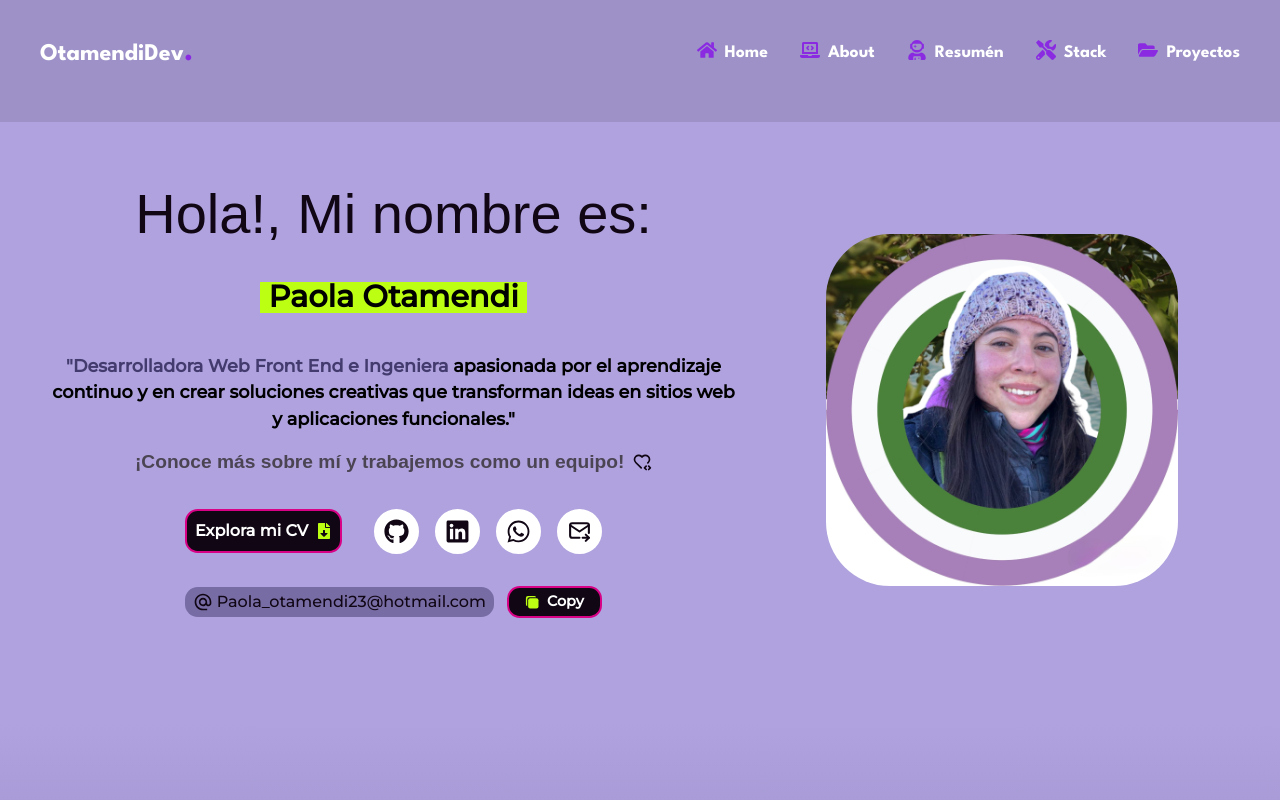
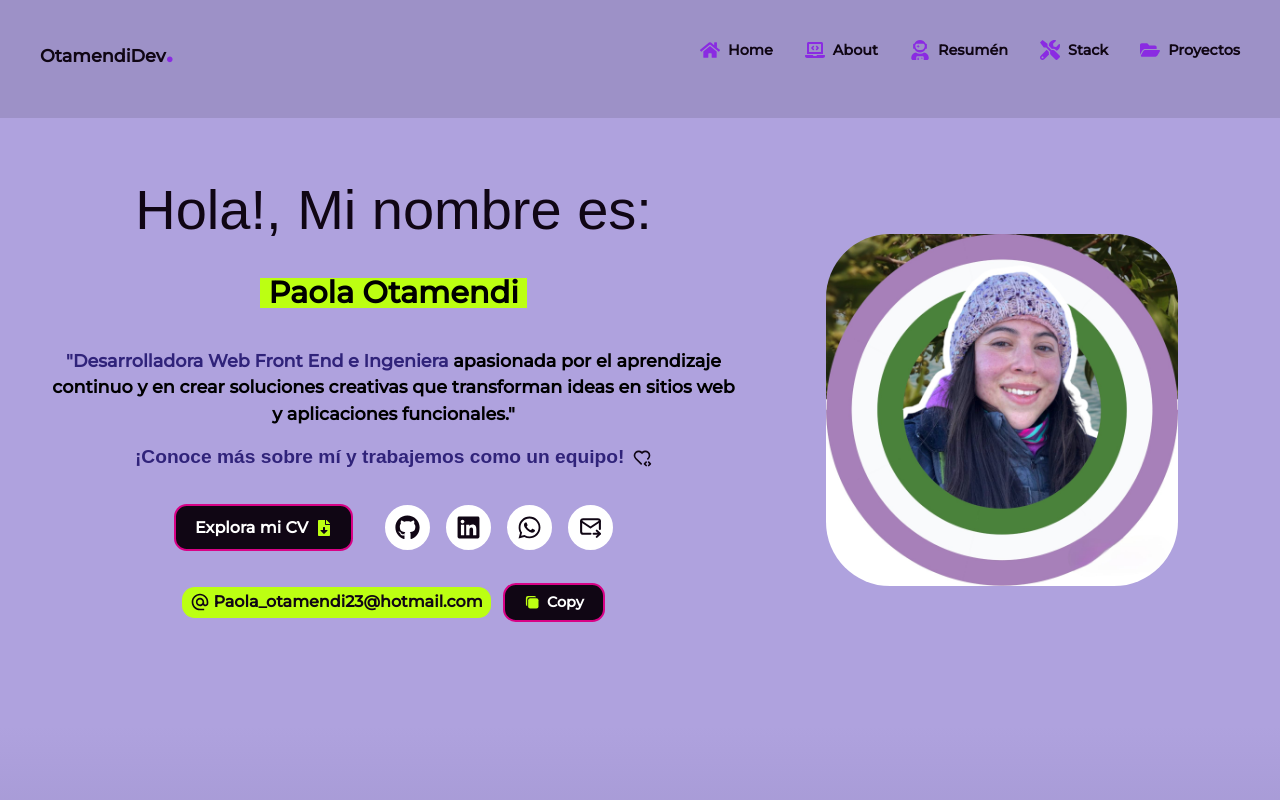
Before and after one commit to PaolaOtamendi/Portafolio, a React (Vite) app: page / in a window 1280 px wide. Shown: the top 800 px of the page. Built offline with nearby package versions, Linux system fonts and the light colour scheme; a web font is replaced by a local one.

Commit message:
fix styles home and navbar

```diff
--- a/src/components/Buttons/botones.css
+++ b/src/components/Buttons/botones.css
@@ -13,8 +13,8 @@
 }
 
 .button_slide {
-  padding   : 0.5rem 2rem;
-  font-size : 1.2rem;
+  padding   : 0.7rem 2rem;
+  font-size : 1.1rem;
   box-shadow: inset 0 0 0 0 #D80286;
 }
 
@@ -26,7 +26,7 @@
 }
 
 .button_href {
-  padding  : 0.2rem 1rem;
+  padding  : 0.5rem 1.5rem;
   margin   : 1rem;
   font-size: 0.9rem;
 }
@@ -40,7 +40,7 @@
 
 .button_href-mail {
   font-size: 0.9rem;
-  padding  : 0.2rem 1rem;
+  padding  : 0.4rem 1.2rem;
 }
 
 .button_href-mail:hover {
@@ -51,8 +51,7 @@
 }
 
 .button_cv {
-  padding-top: 1rem;
-  padding    : 0.5rem 0.5rem;
+  padding    : 0.6rem 1.2rem;
   transition : transform 0.3s ease-in-out, scale 0.3s ease-in-out;
   font-size  : 1rem;
 }
--- a/src/components/Nav/nav.css
+++ b/src/components/Nav/nav.css
@@ -13,10 +13,11 @@
 }
 
 .intro_name-nav {
-    font-family  : 'League Spartan', 'Montserrat', sans-serif;
-    font-size    : 1.5rem;
+    font-family  : 'Montserrat', sans-serif;
+    font-size    : 1.1rem;
     font-weight  : bold;
     color        : #fff;
+    color        : #100614;
     padding-left : 1rem;
     margin-bottom: 0%;
 }
@@ -33,9 +34,9 @@
 
 .nav-text {
     display        : flex;
-    font-family    : 'League Spartan', 'Montserrat', sans-serif;
+    font-family    : 'Montserrat', sans-serif;
     font-weight    : bold;
-    font-size      : 1.1rem;
+    font-size      : 0.9rem;
     text-decoration: none;
     color          : #fff;
     transition     : color 0.3s ease;
@@ -84,8 +85,9 @@
 /* Desktop*/
 @media (min-width: 1025px) {
     .nav-text {
-        font-size: 1.1rem;
+        font-size: 0.9rem;
         gap      : 0.5rem;
+        color    : #100614;
     }
 
     .intro_name-nav {
--- a/src/styles/pages/home.css
+++ b/src/styles/pages/home.css
@@ -22,7 +22,7 @@
 }
 
 .text__header-title-welcome {
-    font-family: 'Sour Gummy', sans-serif;
+    font-family: "Sour Gummy", sans-serif;
     font-weight: 500;
     color      : #100614;
     font-size  : 2.3rem;
@@ -48,7 +48,7 @@
 }
 
 .name {
-    font-family  : 'Montserrat', sans-serif;
+    font-family  : "Montserrat", sans-serif;
     font-weight  : bold;
     font-size    : 1.5rem;
     line-height  : 1;
@@ -69,7 +69,7 @@
 
 .introduction {
     margin-bottom: 1rem;
-    font-family  : 'Montserrat', sans-serif;
+    font-family  : "Montserrat", sans-serif;
     font-size    : 1.05rem;
     text-align   : center;
     line-height  : 1.5;
@@ -78,7 +78,8 @@
 }
 
 .intro_strong strong {
-    color      : #433b6e;
+    /* color      : #433b6e; */
+    color      : #30237a;
     font-weight: 600;
 }
 
@@ -91,14 +92,15 @@
     margin-bottom  : 1rem;
     padding        : 0rem 0.5rem 0rem 0.5rem;
     width          : fit-content;
-    font-family    : 'Sour Gummy', sans-serif;
+    font-family    : "Sour Gummy", sans-serif;
     font-size      : 1.1rem;
     text-align     : center;
-    color          : #4b4453;
+    /* color          : #4b4453; */
+    color          : #30237a;
 }
 
 .iam {
-    font-family     : 'Montserrat', sans-serif;
+    font-family     : "Montserrat", sans-serif;
     font-weight     : bold;
     font-size       : 1rem;
     line-height     : 1;
@@ -123,16 +125,18 @@
 }
 
 .social_mail {
-    display         : flex;
-    align-items     : center;
-    justify-content : center;
-    gap             : 0.2rem;
-    margin-bottom   : 0%;
-    font-family     : 'Montserrat', sans-serif;
-    background-color: #776ca4;
-    color           : #100614;
-    padding         : 0.2rem 0.5rem 0.2rem 0.5rem;
-    border-radius   : 0.8rem;
+    display            : flex;
+    align-items        : center;
+    justify-content    : center;
+    gap                : 0.2rem;
+    margin-bottom      : 0%;
+    font-family        : "Montserrat", sans-serif;
+    font-weight        : 600;
+    /* background-color: #776ca4; */
+    background-color   : #bcff12;
+    color              : #100614;
+    padding            : 0.2rem 0.5rem 0.2rem 0.5rem;
+    border-radius      : 0.8rem;
 }
 
 .contain-logo {
@@ -159,7 +163,12 @@
     align-items    : center;
     justify-content: center;
     padding        : 2rem 1rem 2rem 1rem;
-    background     : linear-gradient(to bottom, #afa2de, #9387c1, #776ca4, #5d5389, #433b6e);
+    background     : linear-gradient(to bottom,
+            #afa2de,
+            #9387c1,
+            #776ca4,
+            #5d5389,
+            #433b6e);
 }
 
 .contain_section-skills {
```
